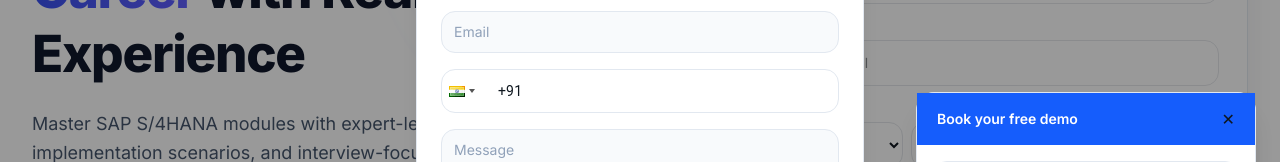
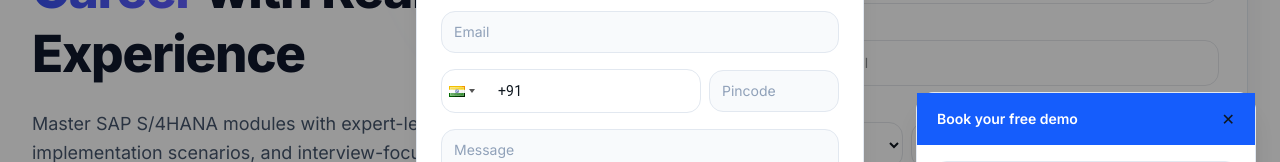
Before and after one commit to Nandita2002/sap-landing-page-master, a Next.js app: page / in a window 1280 px wide. Shown: the part 290-452 px from the top of the page. Built offline with nearby package versions, Linux system fonts and the light colour scheme.

Commit message:
Fix missing pincode inputs in enquiry forms

```diff
--- a/components/consultation.tsx
+++ b/components/consultation.tsx
@@ -112,7 +112,8 @@
           className={inputClass}
         />
 
-        {/* Phone */}
+        {/* Phone + Pincode */}
+        <div className="flex gap-2 items-center">
           <div className="flex-1">
             <div className="w-full">
               <PhoneInput
@@ -126,6 +127,20 @@
                 buttonClass="!border-none !bg-transparent"
               />
             </div>
+          </div>
+
+          <input
+            placeholder="Pincode"
+            value={form.pincode}
+            onChange={(e) =>
+              setForm({
+                ...form,
+                pincode: e.target.value.replace(/\D/g, "").slice(0, 6),
+              })
+            }
+            maxLength={6}
+            className={`${inputClass} max-w-[130px]`}
+          />
         </div>
 
         <textarea
--- a/components/pop.tsx
+++ b/components/pop.tsx
@@ -163,8 +163,6 @@
 
               {/* Phone + Pincode */}
               <div className="flex gap-2 items-center">
-
-  {/* Phone */}
                 <div className="flex-1">
                   <div className="w-full">
                     <PhoneInput
@@ -180,8 +178,18 @@
                   </div>
                 </div>
 
-
-
+                <input
+                  placeholder="Pincode"
+                  value={form.pincode}
+                  onChange={(e) =>
+                    setForm({
+                      ...form,
+                      pincode: e.target.value.replace(/\D/g, "").slice(0, 6),
+                    })
+                  }
+                  maxLength={6}
+                  className={`${inputClass} max-w-[130px]`}
+                />
               </div>
               <textarea
                 rows={3}
```
Lines whose indentation alone changed are shown as unchanged.
